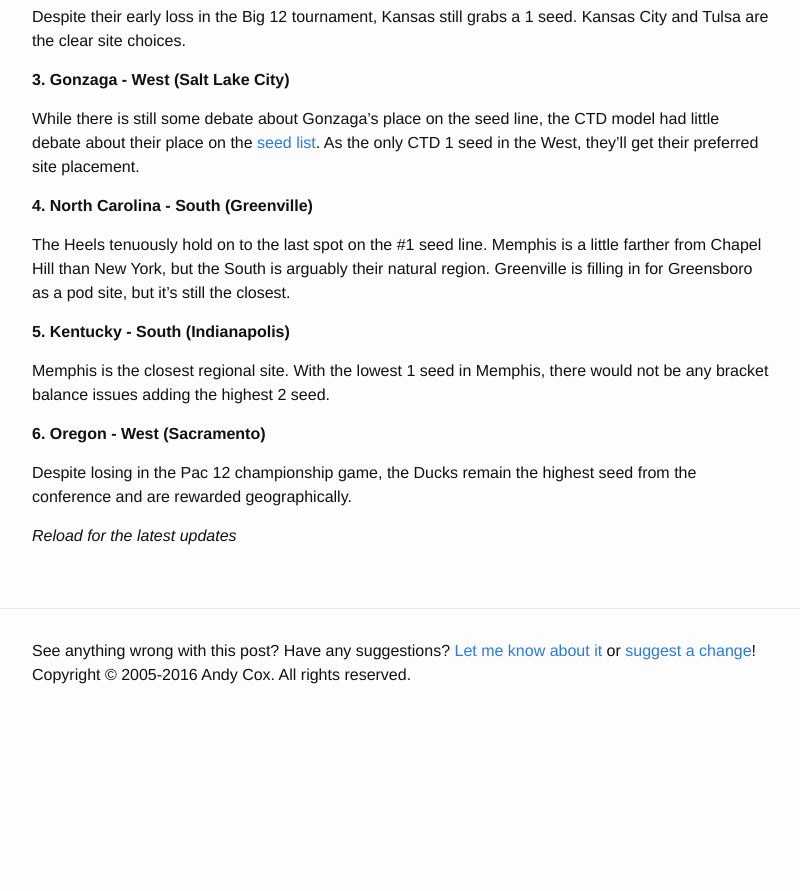
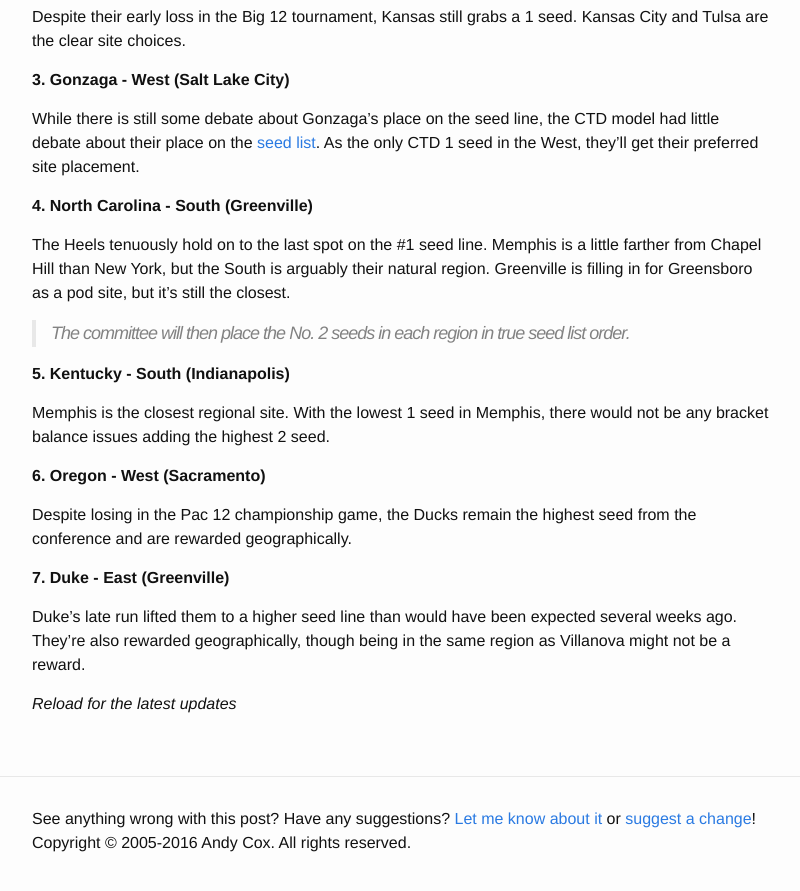
Before and after one commit to crashingthedance/blog.crashingthedance.com, a Jekyll site: the page built from _posts/2017-03-12-mocking_the_bracket_2017_edition.md, in a window 1280 px wide and 900 px high, scrolled down 2286 px. Shown: the top 891 px of the window, without its empty margins (238-1038 px from the left). Built offline with Jekyll 4.4.1, drawn with Linux system fonts in a browser that asks for light colours; before the commit the page ends 3018 px from its top, so only the background shows below that.

Commit message:
Mock bracket 2017 update

```diff
--- a/_posts/2017-03-12-mocking_the_bracket_2017_edition.md
+++ b/_posts/2017-03-12-mocking_the_bracket_2017_edition.md
@@ -135,6 +135,9 @@ little farther from Chapel Hill than New York, but the South is arguably their
 natural region. Greenville is filling in for Greensboro as a pod site, but it's
 still the closest.
 
+> The committee will then place the No. 2 seeds in each region in true seed
+list order.
+
 **5. Kentucky - South (Indianapolis)**
 
 Memphis is the closest regional site. With the lowest 1 seed in Memphis,
@@ -145,5 +148,11 @@ there would not be any bracket balance issues adding the highest 2 seed.
 Despite losing in the Pac 12 championship game, the Ducks remain the highest seed
 from the conference and are rewarded geographically.
 
+**7. Duke - East (Greenville)**
+
+Duke's late run lifted them to a higher seed line than would have been
+expected several weeks ago. They're also rewarded geographically, though being
+in the same region as Villanova might not be a reward.
+
 <a name='latest'></a>
 *Reload for the latest updates*
```
